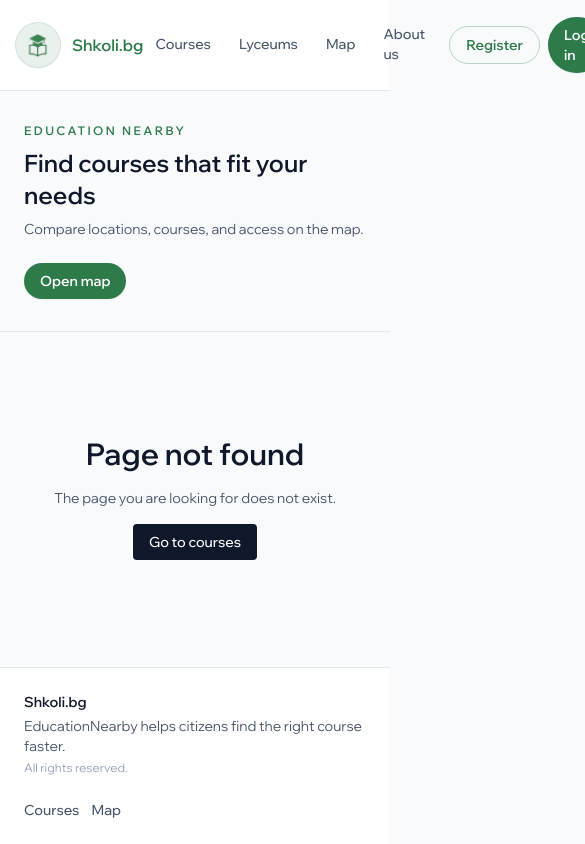
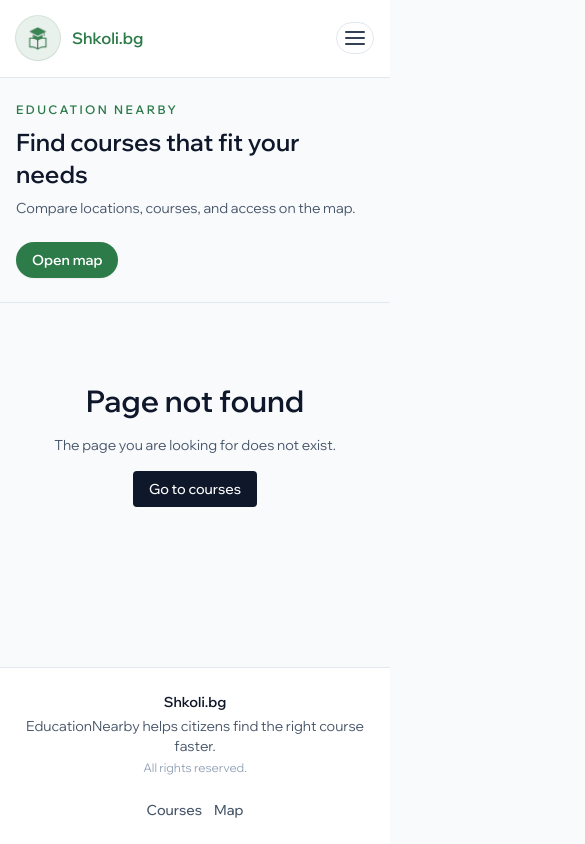
Before and after one commit to TodorYanakiev/shkoli-bg-app, a React (Vite) app: page /auth in a window 390 px wide. Shown: the top 844 px of the page, 585 px wide, since content can reach past the window. Built offline with nearby package versions, Linux system fonts and the light colour scheme.

Commit message:
refactor layouts and components for improved responsiveness and navigation

```diff
--- a/src/layouts/AppLayout.tsx
+++ b/src/layouts/AppLayout.tsx
@@ -9,7 +9,7 @@ const AppLayout = () => {
     <div className="flex min-h-screen flex-col bg-slate-50 text-slate-900">
       <TopNav />
       <AppHeader />
-      <main className="mx-auto w-full max-w-6xl flex-1 px-6 py-10">
+      <main className="w-full flex-1 px-4 py-8 sm:px-6 sm:py-10 lg:px-12">
         <Outlet />
       </main>
       <AppFooter />
--- a/src/layouts/AuthLayout.tsx
+++ b/src/layouts/AuthLayout.tsx
@@ -10,7 +10,7 @@ const AuthLayout = () => {
   return (
     <div className="flex min-h-screen flex-col bg-slate-50 text-slate-900">
       <TopNav />
-      <main className="mx-auto w-full max-w-4xl flex-1 px-6 py-10">
+      <main className="w-full flex-1 px-4 py-8 sm:px-6 sm:py-10 lg:px-12">
         <p className="mb-6 text-sm text-slate-500">
           {t('layouts.auth.subtitle')}
         </p>
--- a/src/layouts/components/AppFooter.tsx
+++ b/src/layouts/components/AppFooter.tsx
@@ -6,8 +6,8 @@ const AppFooter = () => {
 
   return (
     <footer className="border-t border-slate-200 bg-white">
-      <div className="mx-auto flex w-full max-w-6xl flex-col gap-6 px-6 py-6 text-sm text-slate-600 md:flex-row md:items-center md:justify-between">
-        <div className="space-y-1">
+      <div className="flex w-full flex-col gap-6 px-4 py-6 text-sm text-slate-600 sm:px-6 md:flex-row md:items-center md:justify-between lg:px-12">
+        <div className="space-y-1 text-center md:text-left">
           <p className="text-sm font-semibold text-slate-900">
             {t('app.title')}
           </p>
@@ -18,7 +18,7 @@ const AppFooter = () => {
         </div>
         <nav
           aria-label={t('layouts.app.footer.linksLabel')}
-          className="flex items-center gap-3 text-sm"
+          className="flex items-center justify-center gap-3 text-sm md:justify-end"
         >
           <Link
             to="/shkoli"
--- a/src/layouts/components/AppHeader.tsx
+++ b/src/layouts/components/AppHeader.tsx
@@ -6,7 +6,7 @@ const AppHeader = () => {
 
   return (
     <section className="border-b border-slate-200 bg-slate-50">
-      <div className="mx-auto flex w-full max-w-6xl flex-col gap-6 px-6 py-8 md:flex-row md:items-center md:justify-between">
+      <div className="flex w-full flex-col gap-6 px-4 py-6 sm:px-6 sm:py-8 lg:flex-row lg:items-center lg:justify-between lg:px-12">
         <div className="max-w-2xl space-y-2">
           <p className="text-xs font-semibold uppercase tracking-[0.2em] text-brand">
             {t('layouts.app.header.kicker')}
--- a/src/layouts/components/TopNav.tsx
+++ b/src/layouts/components/TopNav.tsx
@@ -1,16 +1,37 @@
+import { useEffect, useState } from 'react'
 import { useTranslation } from 'react-i18next'
-import { Link, NavLink, type NavLinkRenderProps } from 'react-router-dom'
+import {
+  Link,
+  NavLink,
+  useLocation,
+  type NavLinkRenderProps,
+} from 'react-router-dom'
 
 import logo from '../../assets/logo.png'
 
 const TopNav = () => {
   const { t } = useTranslation()
+  const location = useLocation()
+  const [isMenuOpen, setIsMenuOpen] = useState(false)
+
+  useEffect(() => {
+    setIsMenuOpen(false)
+  }, [location.pathname])
+
   const navLinkClassName = ({ isActive }: NavLinkRenderProps) =>
     [
       'border-b-2 px-3 py-2 text-sm font-medium transition-colors',
       isActive
         ? 'border-brand text-slate-900'
         : 'border-transparent text-slate-600 hover:border-brand/40 hover:text-brand-dark',
+    ].join(' ')
+
+  const mobileNavLinkClassName = ({ isActive }: NavLinkRenderProps) =>
+    [
+      'rounded-md px-3 py-2 text-sm font-medium transition-colors',
+      isActive
+        ? 'bg-brand/10 text-brand'
+        : 'text-slate-700 hover:bg-slate-100',
     ].join(' ')
 
   return (
@@ -36,7 +57,7 @@ const TopNav = () => {
         <div className="ml-auto flex items-center gap-3">
           <nav
             aria-label={t('layouts.app.nav.label')}
-            className="flex items-center gap-1"
+            className="hidden items-center gap-1 md:flex"
           >
             <NavLink to="/shkoli" className={navLinkClassName}>
               {t('nav.shkoli')}
@@ -51,7 +72,60 @@ const TopNav = () => {
               {t('nav.about')}
             </NavLink>
           </nav>
-          <div className="flex items-center gap-2">
+          <div className="hidden items-center gap-2 md:flex">
+            <Link
+              to="/register"
+              className="inline-flex items-center justify-center rounded-full border border-brand/30 px-4 py-2 text-sm font-semibold text-brand transition hover:border-brand hover:text-brand-dark"
+            >
+              {t('nav.register')}
+            </Link>
+            <Link
+              to="/login"
+              className="inline-flex items-center justify-center rounded-full bg-brand px-4 py-2 text-sm font-semibold text-white shadow-sm transition hover:bg-brand-dark focus-visible:outline focus-visible:outline-2 focus-visible:outline-offset-2 focus-visible:outline-brand"
+            >
+              {t('nav.login')}
+            </Link>
+          </div>
+          <button
+            type="button"
+            aria-label={t('layouts.app.nav.toggle')}
+            aria-expanded={isMenuOpen}
+            aria-controls="mobile-nav"
+            onClick={() => setIsMenuOpen((prev) => !prev)}
+            className="inline-flex items-center justify-center rounded-full border border-slate-200 p-2 text-slate-700 transition hover:border-slate-300 hover:text-slate-900 md:hidden"
+          >
+            <span className="sr-only">{t('layouts.app.nav.toggle')}</span>
+            <span className="flex flex-col gap-1">
+              <span className="block h-0.5 w-5 rounded bg-current" />
+              <span className="block h-0.5 w-5 rounded bg-current" />
+              <span className="block h-0.5 w-5 rounded bg-current" />
+            </span>
+          </button>
+        </div>
+      </div>
+      <div
+        id="mobile-nav"
+        aria-hidden={!isMenuOpen}
+        className={`border-t border-slate-200 bg-white transition-[max-height,opacity] duration-200 ease-out md:hidden ${
+          isMenuOpen
+            ? 'max-h-[420px] opacity-100'
+            : 'max-h-0 opacity-0 pointer-events-none'
+        }`}
+      >
+        <div className="flex flex-col gap-3 px-4 py-4">
+          <NavLink to="/shkoli" className={mobileNavLinkClassName}>
+            {t('nav.shkoli')}
+          </NavLink>
+          <NavLink to="/lyceums" className={mobileNavLinkClassName}>
+            {t('nav.lyceums')}
+          </NavLink>
+          <NavLink to="/map" className={mobileNavLinkClassName}>
+            {t('nav.map')}
+          </NavLink>
+          <NavLink to="/about" className={mobileNavLinkClassName}>
+            {t('nav.about')}
+          </NavLink>
+          <div className="flex flex-col gap-2 pt-2">
             <Link
               to="/register"
               className="inline-flex items-center justify-center rounded-full border border-brand/30 px-4 py-2 text-sm font-semibold text-brand transition hover:border-brand hover:text-brand-dark"
--- a/src/locales/bg/common.json
+++ b/src/locales/bg/common.json
@@ -9,7 +9,8 @@
     },
     "app": {
       "nav": {
-        "label": "Основна навигация"
+        "label": "Основна навигация",
+        "toggle": "Превключване на навигацията"
       },
       "header": {
         "kicker": "Школи",
--- a/src/locales/en/common.json
+++ b/src/locales/en/common.json
@@ -9,7 +9,8 @@
     },
     "app": {
       "nav": {
-        "label": "Main navigation"
+        "label": "Main navigation",
+        "toggle": "Toggle navigation"
       },
       "header": {
         "kicker": "Education nearby",
--- a/src/pages/NotFound/index.tsx
+++ b/src/pages/NotFound/index.tsx
@@ -6,7 +6,7 @@ const NotFoundPage = () => {
   const { t } = useTranslation()
 
   return (
-    <section className="mx-auto w-full max-w-3xl space-y-4 px-6 py-16 text-center">
+    <section className="mx-auto w-full max-w-3xl space-y-4 px-4 py-12 text-center sm:px-6 sm:py-16">
       <Helmet>
         <title>{`${t('pages.notFound.title')} | ${t('app.title')}`}</title>
       </Helmet>
```
